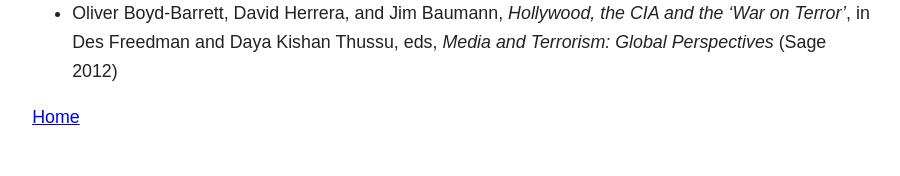
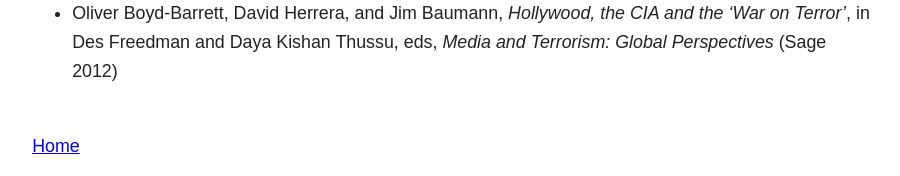
Before and after one commit to dlh01/dlh01.github.io, a Jekyll site: the page built from cv.html, in a window 1280 px wide. Shown: the part 1464-1640 px from the top of the page, without its empty margins (189-1089 px from the left). Built offline with Jekyll 4.4.1, drawn with Linux system fonts in a browser that asks for light colours; before the commit the page ends 1596 px from its top, so only the background shows below that.

Commit message:
Balance margins

```diff
--- a/_includes/head.html
+++ b/_includes/head.html
@@ -19,7 +19,15 @@
 		}
 
 		header {
-			margin-bottom: 46.691px;
+			margin: 17.835px 0 46.691px;
+		}
+
+		header p {
+			margin: 0;
+		}
+
+		nav {
+			margin: 46.691px 0 17.835px;
 		}
 
 		@media (min-width: 837.736px) {
```
